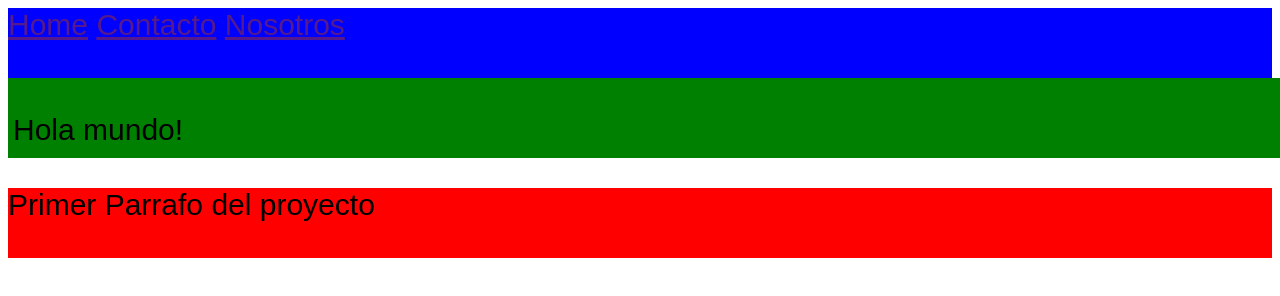
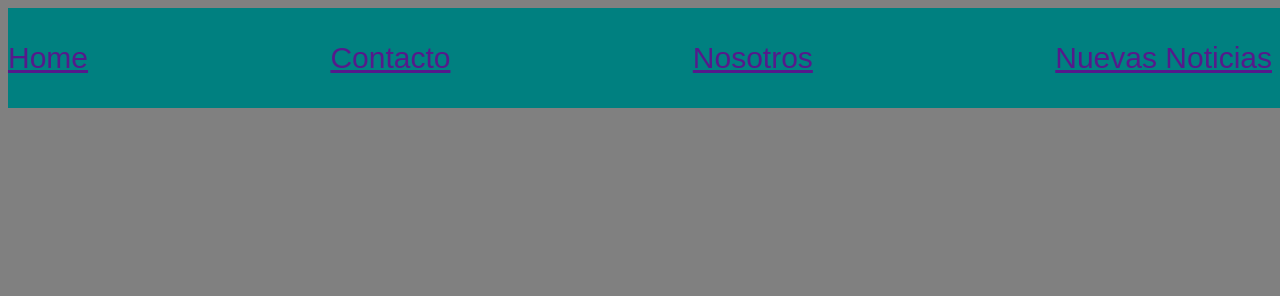
Before and after one commit to palaciosdd1992/Python062021, a plain HTML site: page index.html in a window 1280 px wide. Drawn offline with Linux system fonts and the light colour scheme.

Commit message:
Nav y Body en CSS

```diff
--- a/assets/css/main.css
+++ b/assets/css/main.css
@@ -1,10 +1,19 @@
+body
+{
+    background-color: grey;
+}
+
 nav
 {
-    background-color: blue;
+    background-color: teal;
     font-size: 30px;
     font-family: sans-serif;
     width: 100%;
-    height: 70px;
+    height: 100px;
+    display: flex;
+    justify-content: space-between;
+    align-items: center;
+    padding: 0 20px 0 0;
 }
 
 #example-relative
--- a/index.html
+++ b/index.html
@@ -9,16 +9,18 @@
 </head>
 <body>
     <nav>
-        <a href="">Home</a>
-        <a href="">Contacto</a>
-        <a href="">Nosotros</a>
+            <a href="">Home</a>
+            <a href="">Contacto</a>
+            <a href="">Nosotros</a>
+            <a href="">Nuevas Noticias</a>
     </nav>
+    <!--
     <div id = "hola">
         <p>Hola mundo!</p>
     </div>
 
     <div id = "example-relative">
         <p>Primer Parrafo del proyecto</p>
-    </div>
+    </div> -->
 </body>
 </html>
```
